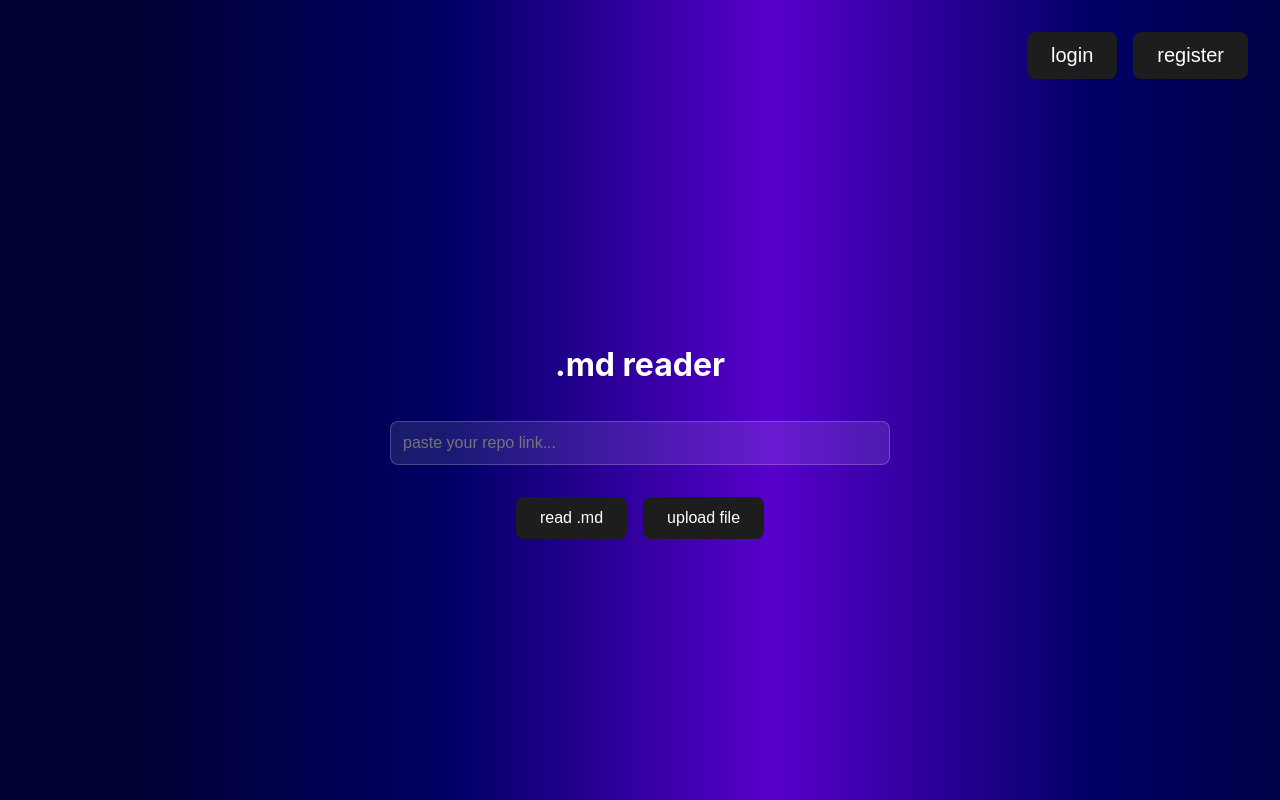
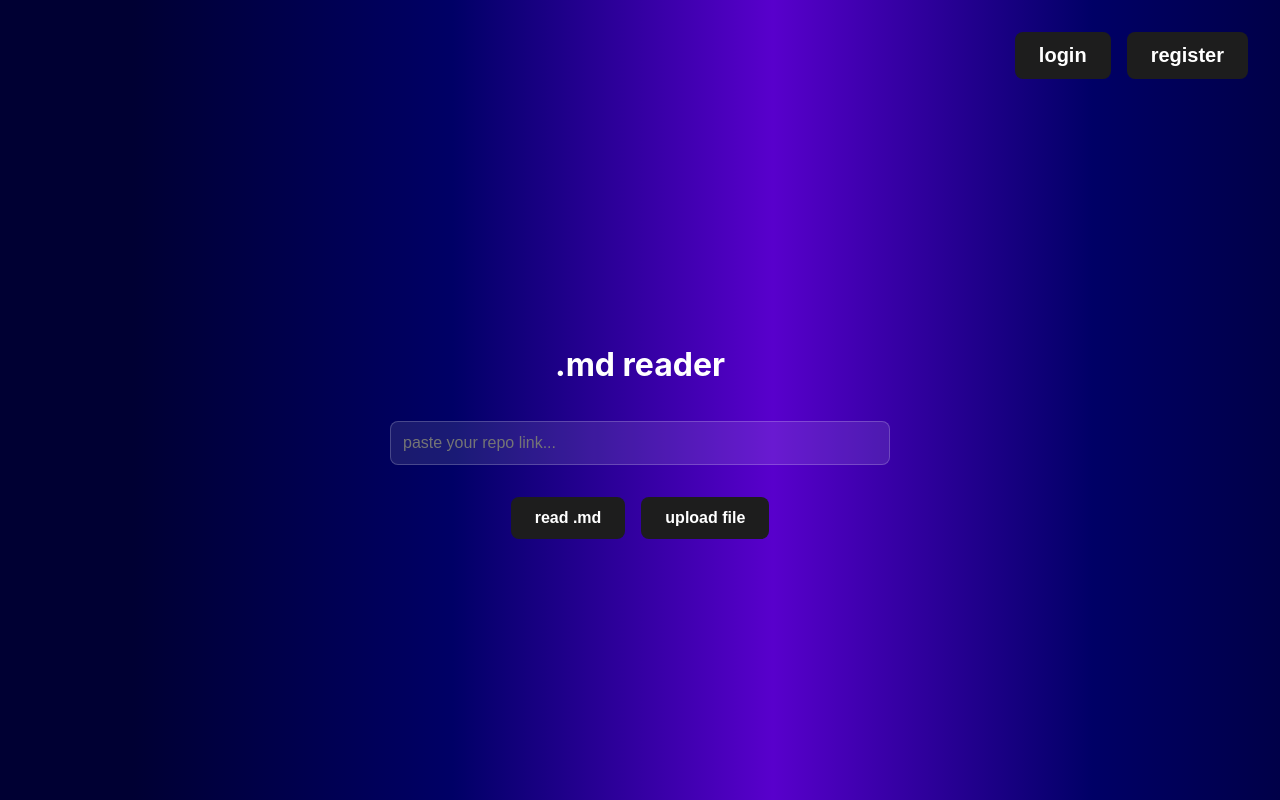
Before and after one commit to Kuonkli/MarkDownReader, a React (Create React App) app in the folder client/: page / in a window 1280 px wide. Built offline with nearby package versions, Linux system fonts and the light colour scheme; the HTML template or start-up script is replaced by a standard one.

Commit message:
MainPageStyles buttons fixed

```diff
--- a/client/src/css/MainPageStyles.css
+++ b/client/src/css/MainPageStyles.css
@@ -64,7 +64,7 @@
 h1{
     font-size: 2rem; /* Увеличенный размер шрифта */
     margin-bottom: 2rem;
-
+    font-weight: bold;
     @media (max-width: 768px) {
         font-size: 2.5rem; /* Меньше на мобильных устройствах */
     }
@@ -77,10 +77,11 @@
     border-bottom: none;
 }
 button {
+    justify-content: center;
     padding: 0.75rem 1.5rem;
     font-size: 1.25rem; /* Увеличенный размер шрифта */
     cursor: pointer;
-
+    font-weight: bold;
     @media (max-width: 768px) {
         font-size: 1rem; /* Меньше на мобильных устройствах */
         padding: 0.5rem 1rem;
@@ -160,6 +161,7 @@
 
 
 .auth-button {
+    text-align: center;
     width: 100%;
     border: none;
     font-size: 1rem;
```
